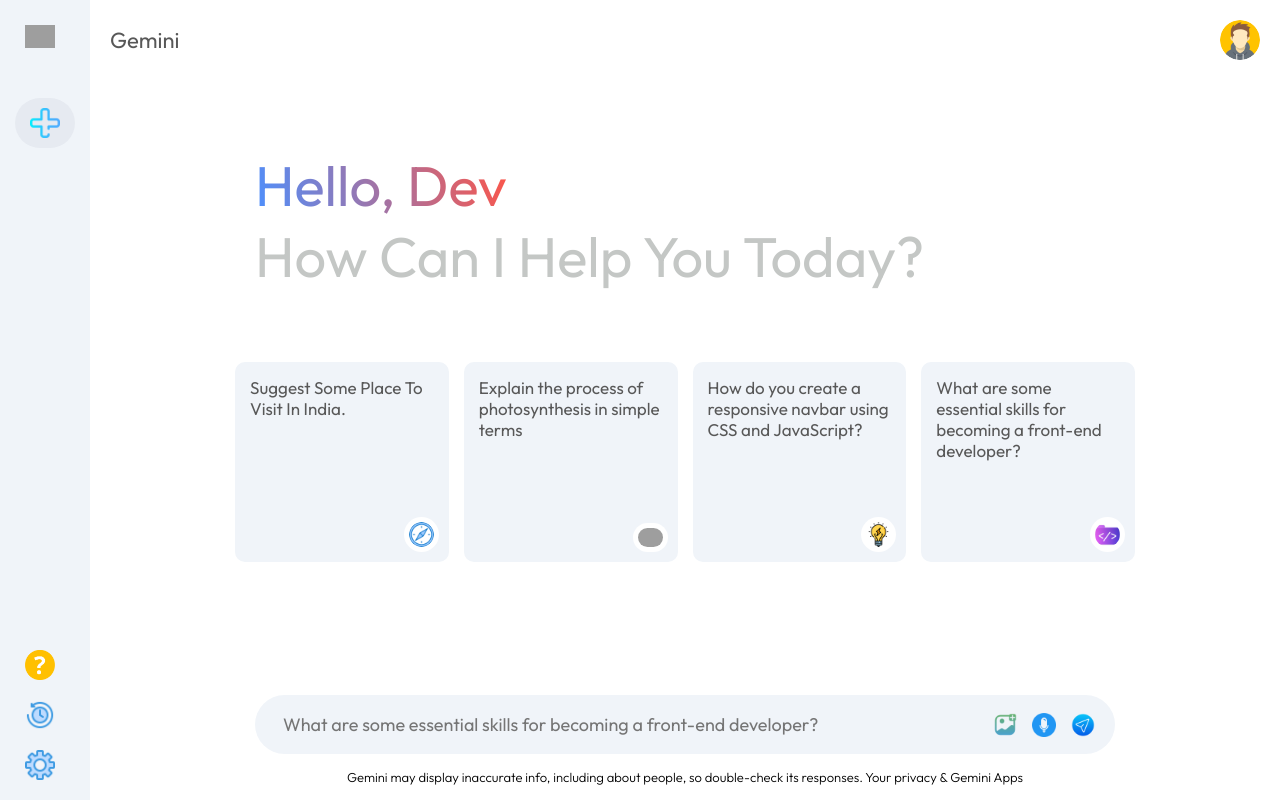
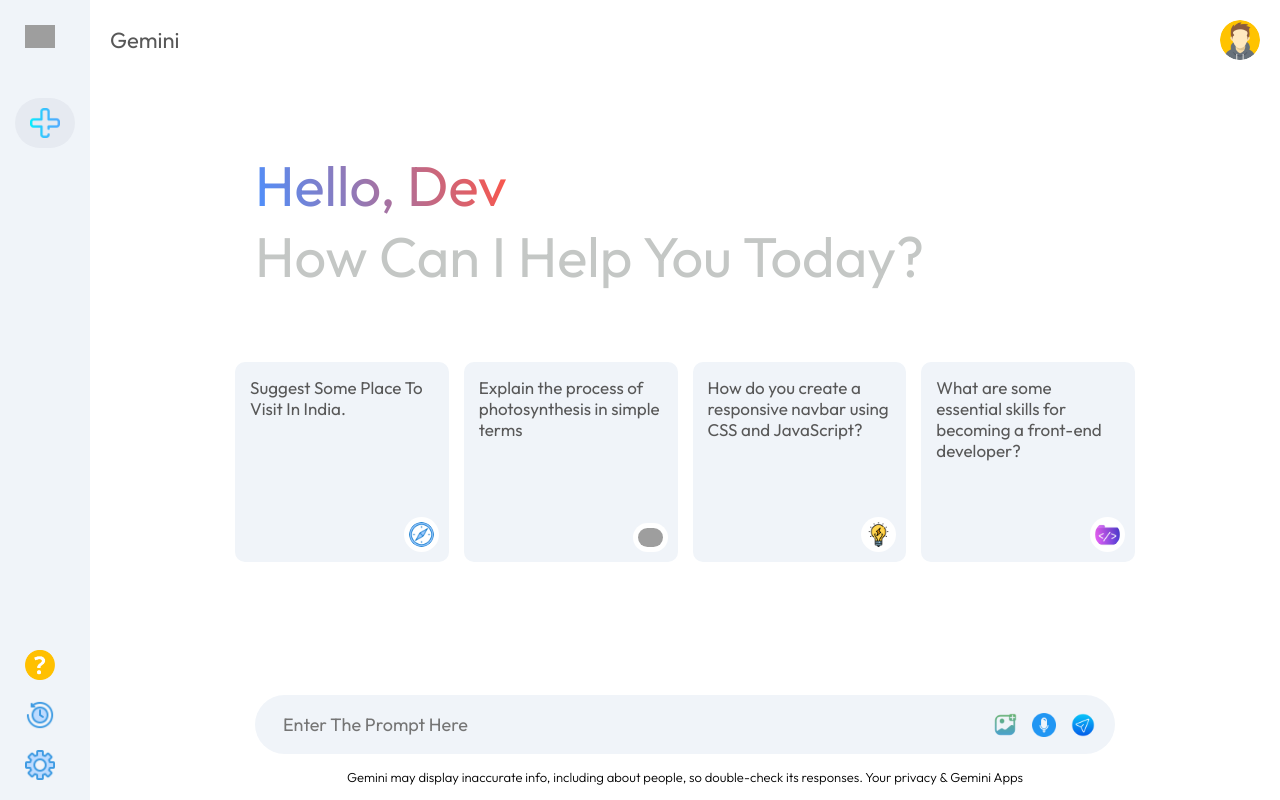
Before and after one commit to Judas-u/Gemini-AI, a React (Vite) app: page / in a window 1280 px wide. Built offline with nearby package versions, Linux system fonts and the light colour scheme; grey boxes are pictures that could not be loaded.

Commit message:
UI-Part Done

```diff
--- a/src/components/Main/Main.jsx
+++ b/src/components/Main/Main.jsx
@@ -41,7 +41,7 @@
 
             <div className="main-bottom">
                 <div className="search-box">
-                    <input type="text" placeholder='What are some essential skills for becoming a front-end developer?' />
+                    <input type="text" placeholder='Enter The Prompt Here' />
                     <div>
                         <img src={assets.gallery_icon} alt="" />
                         <img src={assets.mic_icon} alt="" />
```
Also changed, not shown: src/components/Main/Main.css (+7 -0 lines).
